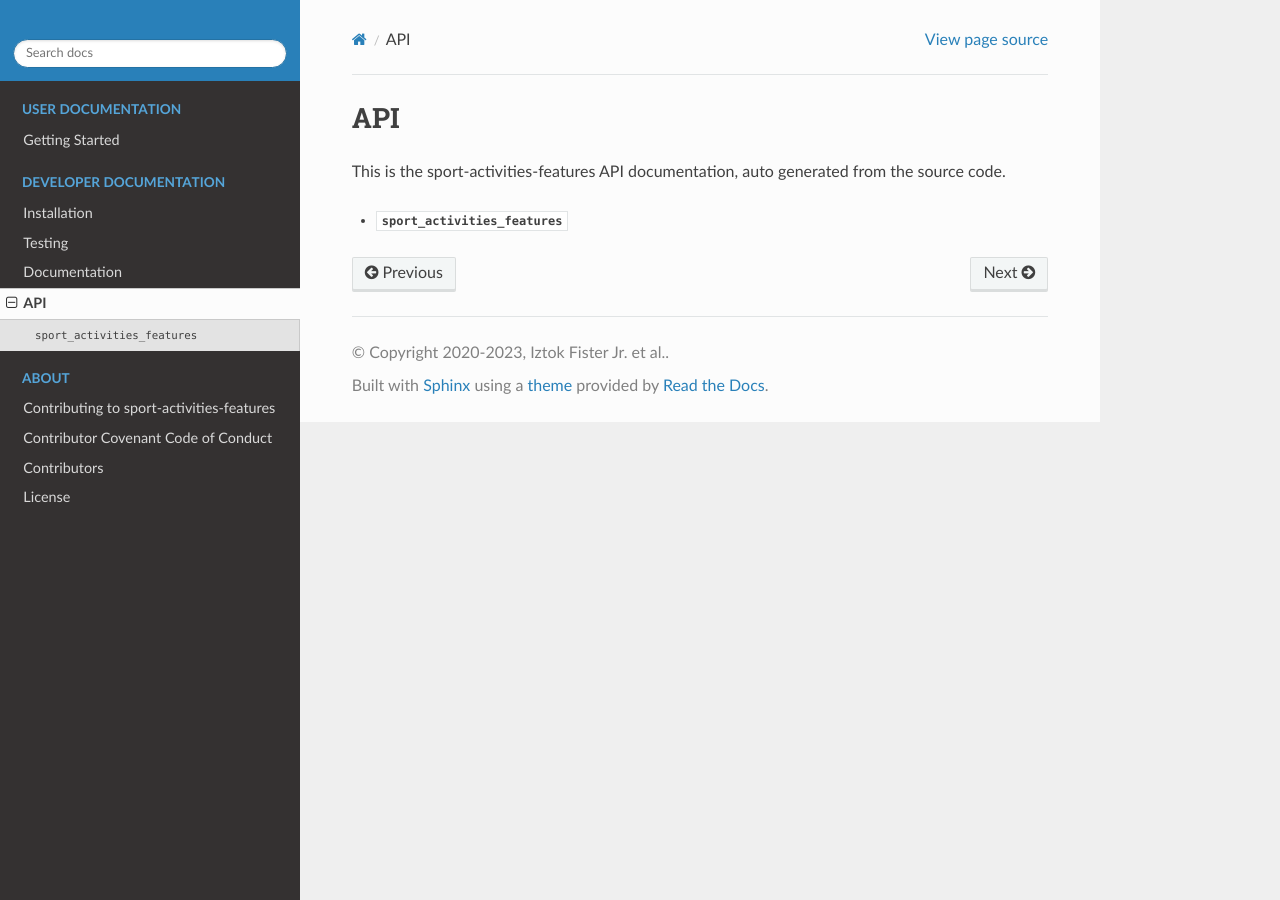
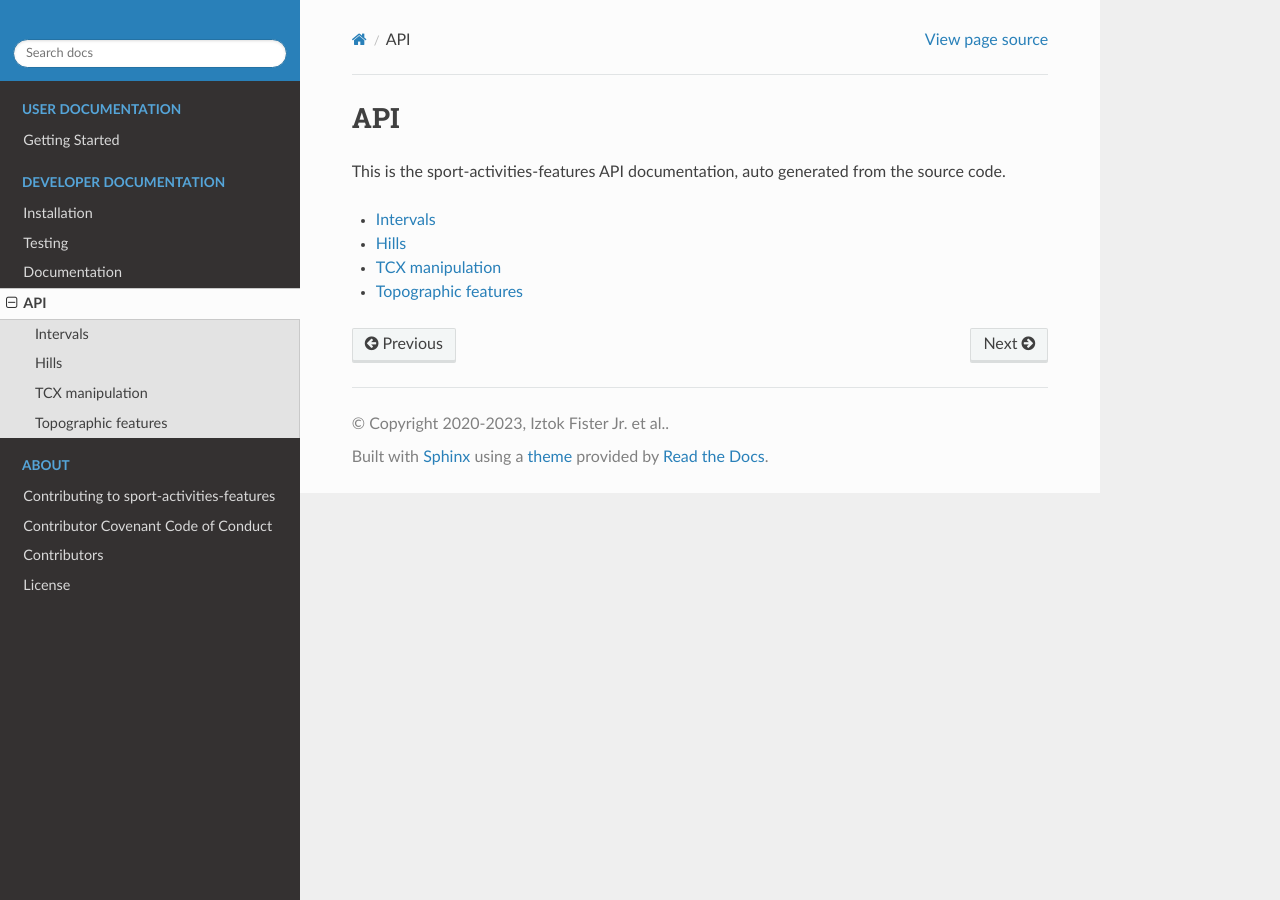
Before and after one commit to firefly-cpp/sport-activities-features, a Sphinx documentation site: the page built from docs/api/index.rst, in a window 1280 px wide. Built offline with Sphinx 7.4.7 and the Read the Docs theme 2.0.0, drawn with Linux system fonts in a browser that asks for light colours.

```diff
--- /dev/null
+++ b/docs/api/hill_identification.rst
@@ -0,0 +1,6 @@
+Hills
+=====
+
+.. automodule:: sport_activities_features.hill_identification
+    :members:
+    :show-inheritance:
--- a/docs/api/index.rst
+++ b/docs/api/index.rst
@@ -5,4 +5,7 @@ This is the sport-activities-features API documentation, auto generated from the
 
 .. toctree::
 
-    sport_activities_features
+    interval_identification
+    hill_identification
+    tcx_manipulation
+    topographic_features
--- /dev/null
+++ b/docs/api/interval_identification.rst
@@ -0,0 +1,6 @@
+Intervals
+=========
+
+.. automodule:: sport_activities_features.interval_identification
+    :members:
+    :show-inheritance:
--- /dev/null
+++ b/docs/api/tcx_manipulation.rst
@@ -0,0 +1,6 @@
+TCX manipulation
+=======
+
+.. automodule:: sport_activities_features.tcx_manipulation
+    :members:
+    :show-inheritance:
--- /dev/null
+++ b/docs/api/topographic_features.rst
@@ -0,0 +1,6 @@
+Topographic features
+====================
+
+.. automodule:: sport_activities_features.topographic_features
+    :members:
+    :show-inheritance:
```
Also changed, not shown: docs/api/sport_activities_features.rst (deleted, +0 -7 lines).
